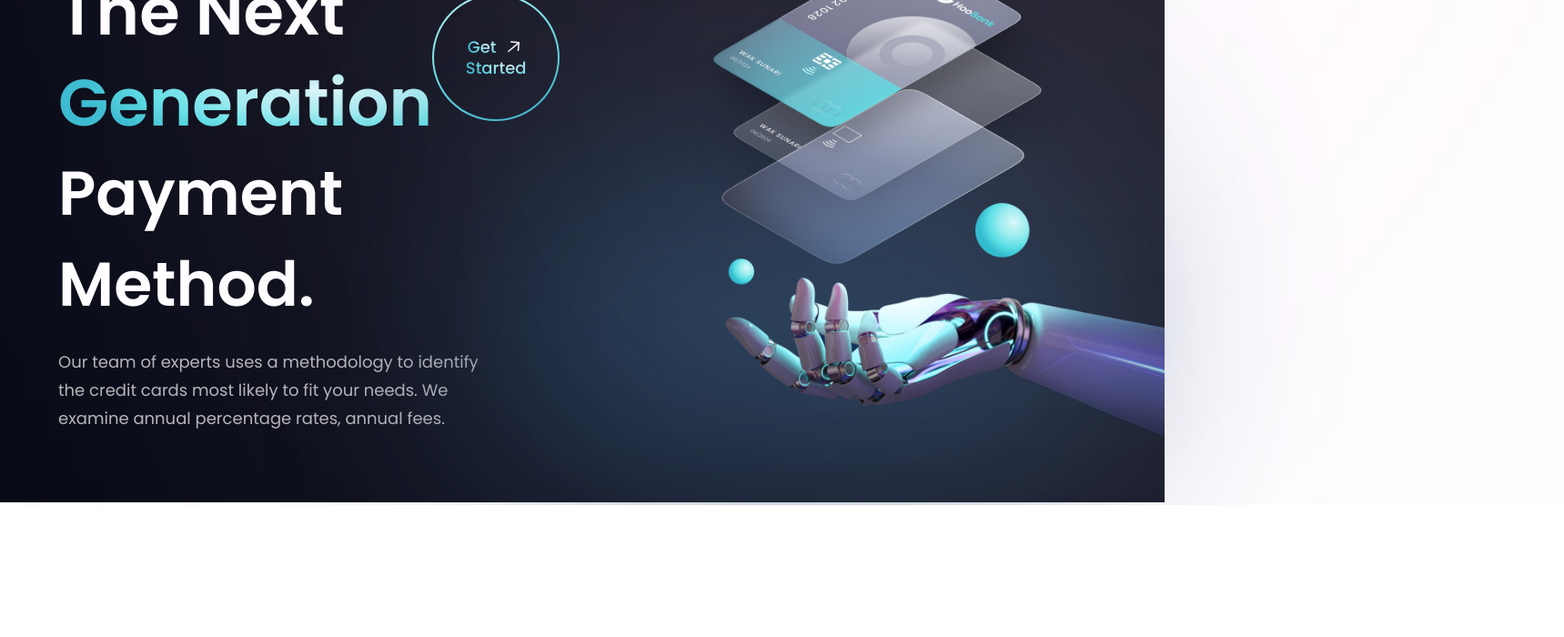
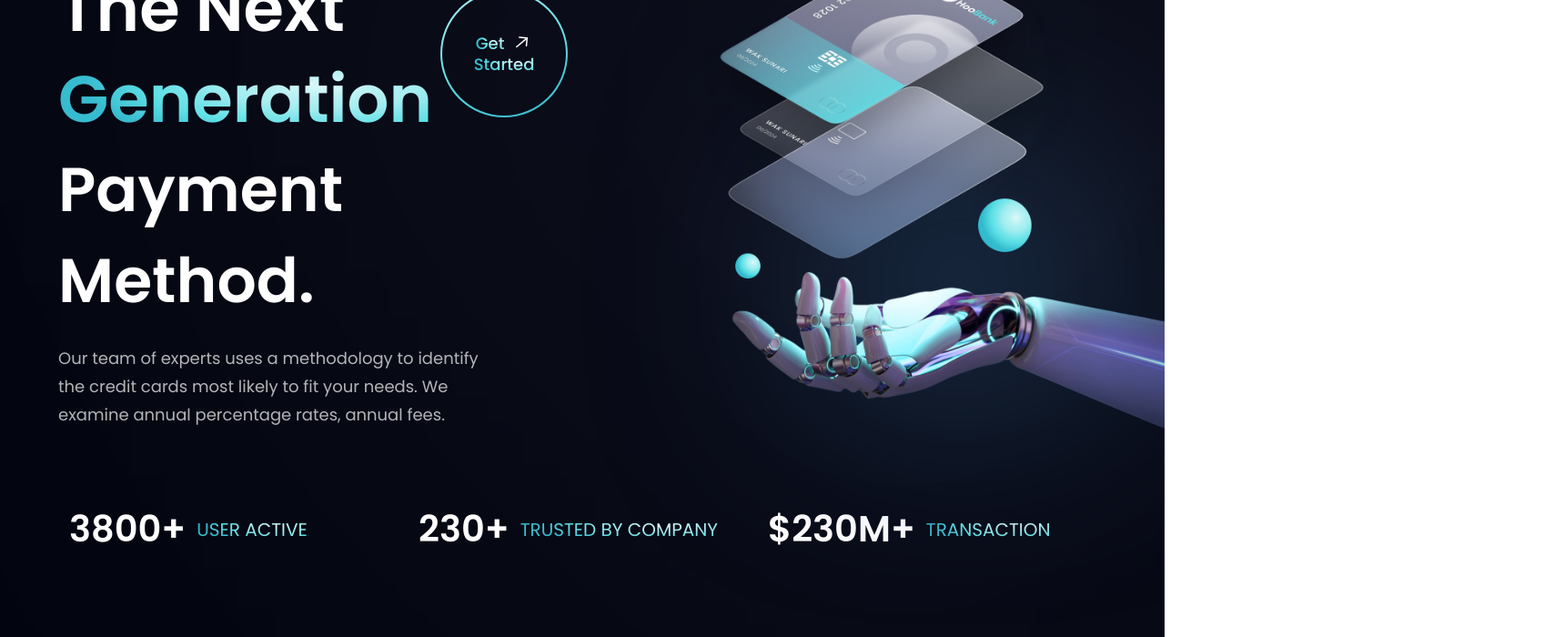
Before and after one commit to ombhinav/bank_app, a React (Create React App) app: page / in a window 1280 px wide. Shown: the part 245-945 px from the top of the page at 91% size, 1719 px wide, since content can reach past the window. Before the commit the page ends 800 px from the top, so only its background shows below. Built offline with nearby package versions, Linux system fonts and the light colour scheme.

Commit message:
add stat

```diff
--- a/src/components/Hero.js
+++ b/src/components/Hero.js
@@ -30,13 +30,16 @@
         </p>
       </div>
 
-      <div>
+      <div className={`flex-1 flex ${styles.flexCenter} md:my-0 my-10 relative`}>
         <img src={robot} alt="robot_hand" className="w-[100%] h-[100%] relative z-[5]"/>
       <div className='absolute z-[0] w-[40%] h-[35%] top-0 pink__gradient ' />
       <div className='absolute z-[1] w-[80%] h-[80%] rounded-full bottom-40 white__gradient ' />
       <div className='absolute z-[0] w-[50%] h-[50%] right-20 bottom-20 blue__gradient ' />
 
       </div>
+      <div className={`ss:hidden ${styles.flexCenter} `}>
+      <GetStarted/>
+      </div>
     </section>
   )
 }
--- a/src/components/Stats.js
+++ b/src/components/Stats.js
@@ -1,10 +1,17 @@
 import React from 'react'
+import { stats } from '../constants'
+import styles from '../style'
 
 const Stats = () => {
   return (
-    <div>
-
-    </div>
+    <section className={`${styles.flexCenter} flex-row flex-wrap sm:mb-20 mb-6 `}>
+      {stats.map((stat) => (
+        <div key ={stat.id} className={`flex-1 flex justify-start items-center flex-row m-3`}>
+          <h4 className='font-poppins font-semibold xs:text-[40px] text-[30px] xs:leading-[53px] leading-[43px] text-white '>{stat.value}</h4>
+          <p className='font-poppins font-normal xs:text-[20px] text-[15px] xs:leading-[26px] leading-[21px] text-gradient uppercase ml-3 '> {stat.title} </p>
+        </div>
+      ))}
+    </section>
   )
 }
 
```
